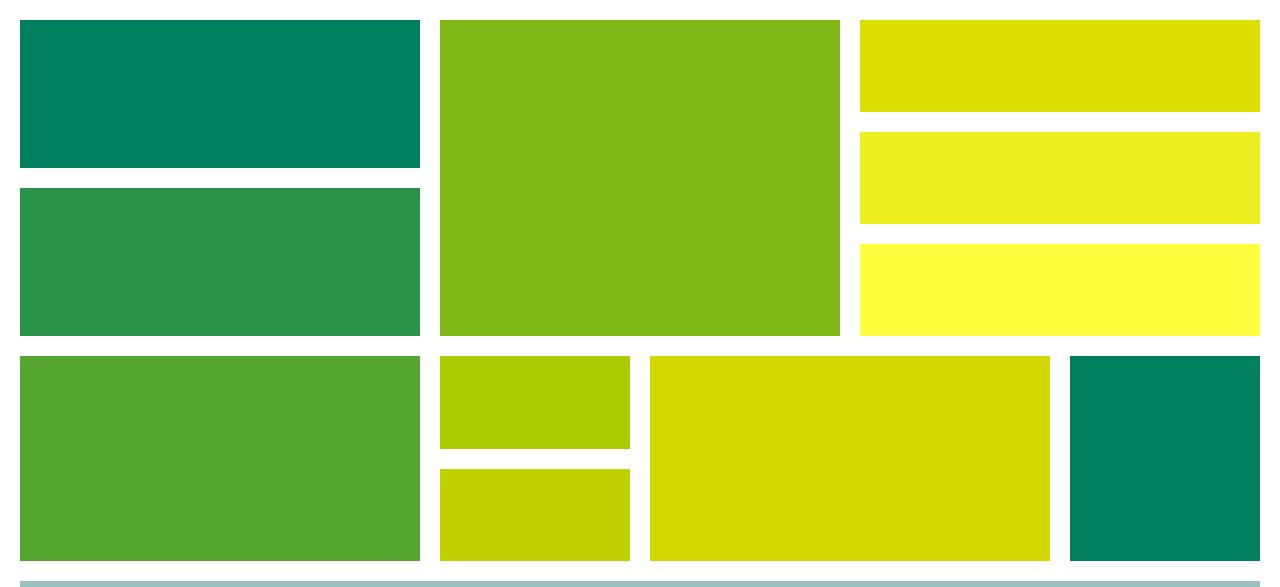
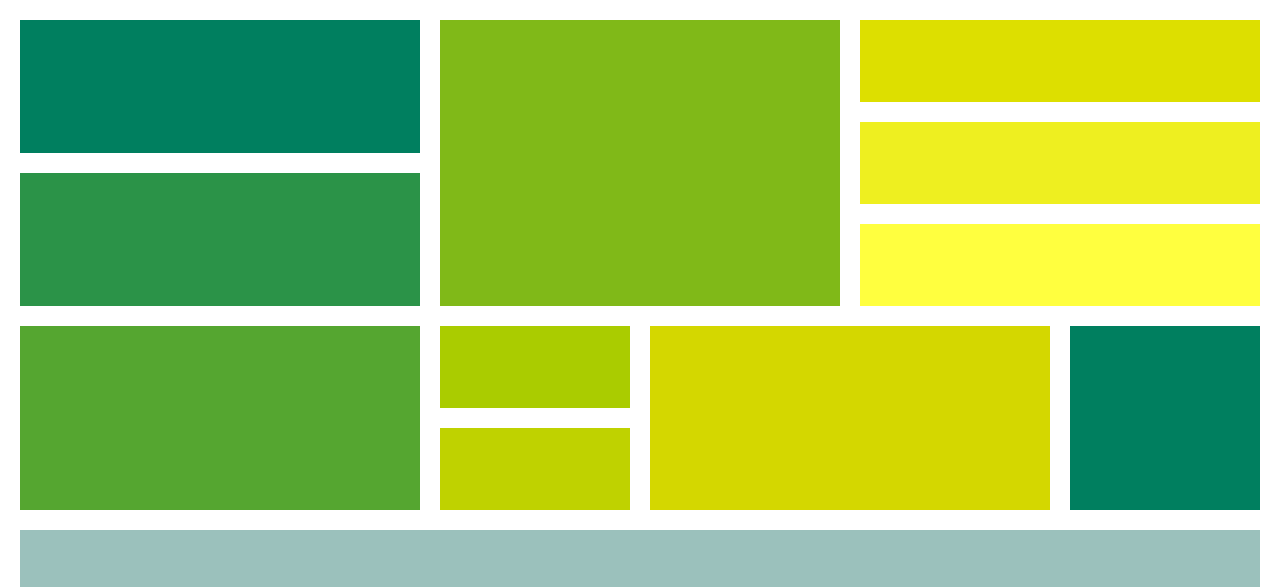
Before and after one commit to NabeelMansour/project_7_grid, a plain HTML site: page index.html in a window 1280 px wide. Shown: the top 587 px of the page. Drawn offline with nearby package versions, Linux system fonts and the light colour scheme.

Commit message:
Update style.css

```diff
--- a/CSS/style.css
+++ b/CSS/style.css
@@ -13,7 +13,7 @@ body {
 .grid-container {
   display: grid;
   grid-template-columns: repeat(6, 1fr);
-  grid-template-rows: repeat(10, 1fr);
+  grid-template-rows: repeat(12, 1fr);
   padding: 20px;
   gap: 20px;
   background: #11012d;
```
